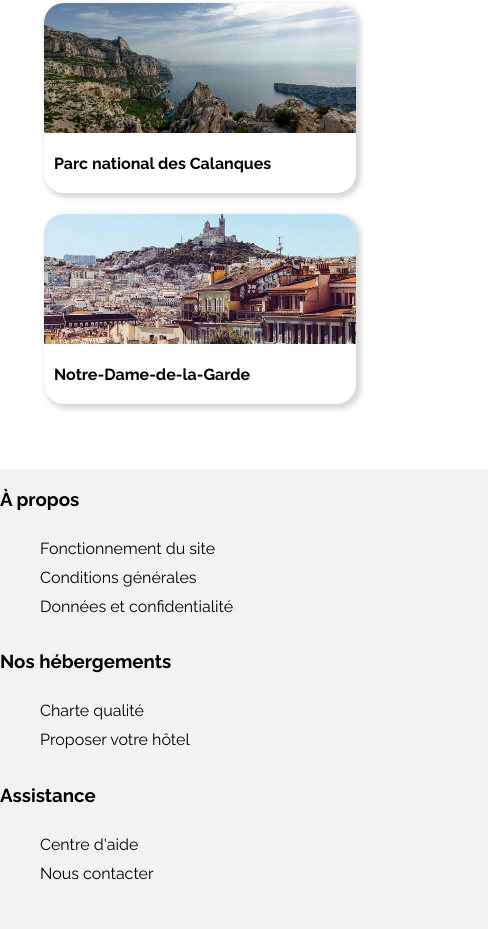
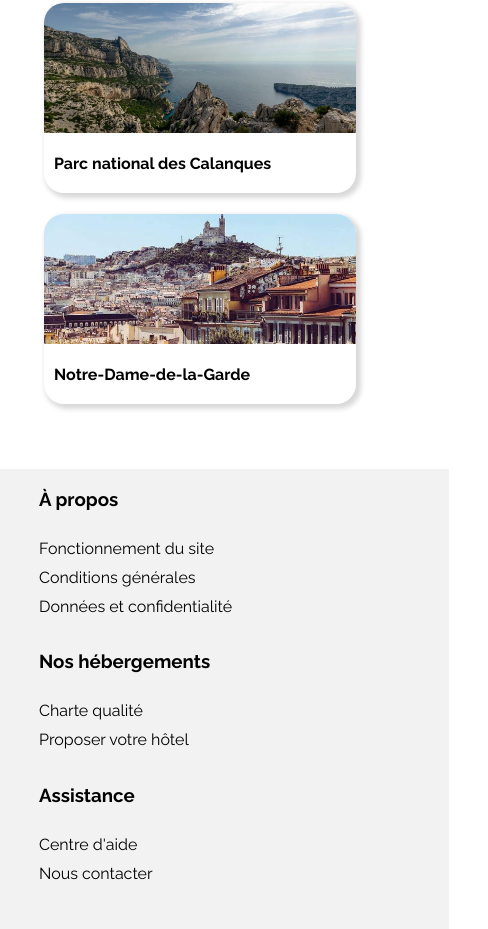
Before and after one commit to jeromeDaut/Booki-PJ3-OC, a plain HTML site: page index.html in a window 390 px wide. Shown: the part 3397-4326 px from the top of the page, 488 px wide, since content can reach past the window. Drawn offline with Linux system fonts and the light colour scheme.

Commit message:
alignement footer desktop et mobile

```diff
--- a/css/mobile.css
+++ b/css/mobile.css
@@ -212,6 +212,8 @@
         flex-direction: column;
 
     }
-
+    .footer-column-container{
+        margin: 0 10%;
+    }
 
 }
--- a/css/style.css
+++ b/css/style.css
@@ -428,14 +428,17 @@ footer{
     display: flex;
     justify-content: space-between;
     padding-bottom: 30px;
-    padding-right: 25%;
-
+    padding-right: 15%;
+}
+.footer-column-container{
+    margin: 0 auto;
 }
 
 .footer-column-items{
     display: flex;
     flex-direction: column;
     list-style-type: none;
+    padding: 0;
 }
 .footer-column-items>li{
     margin-top: 10px;
```
